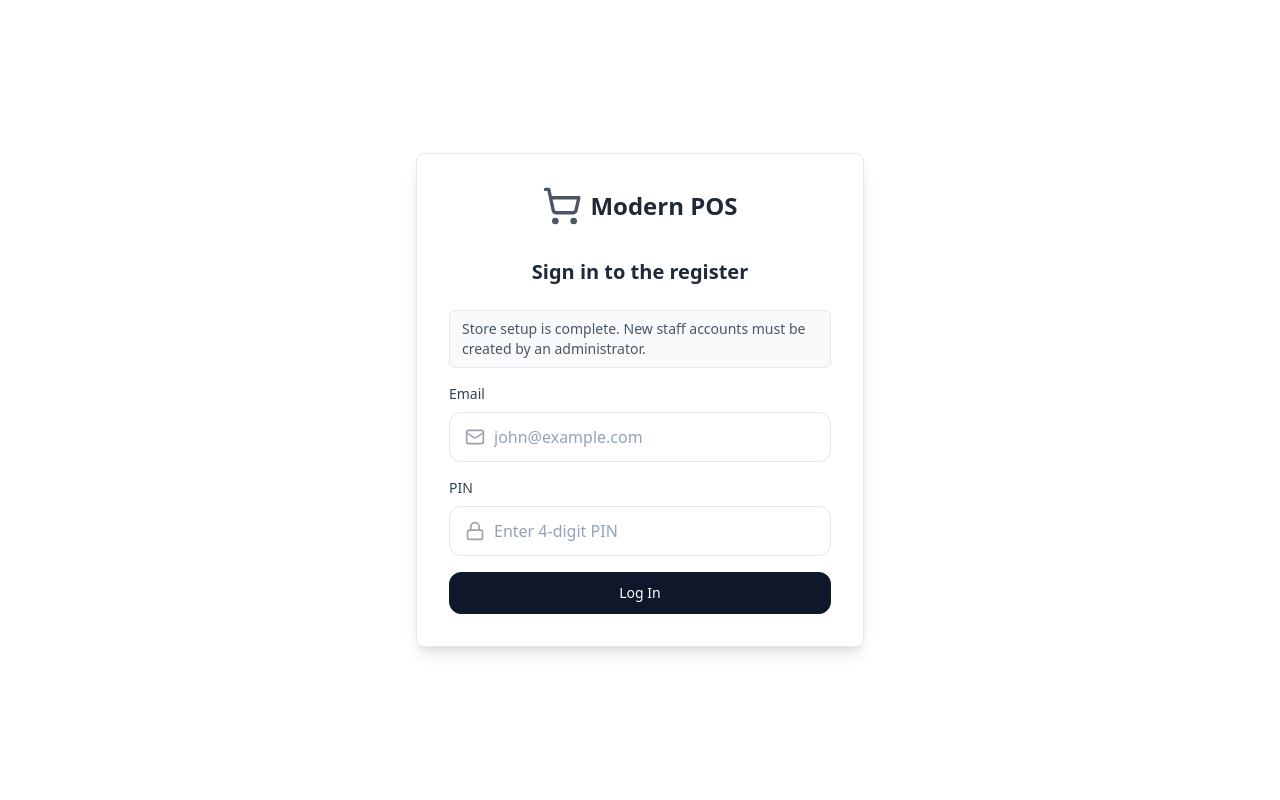
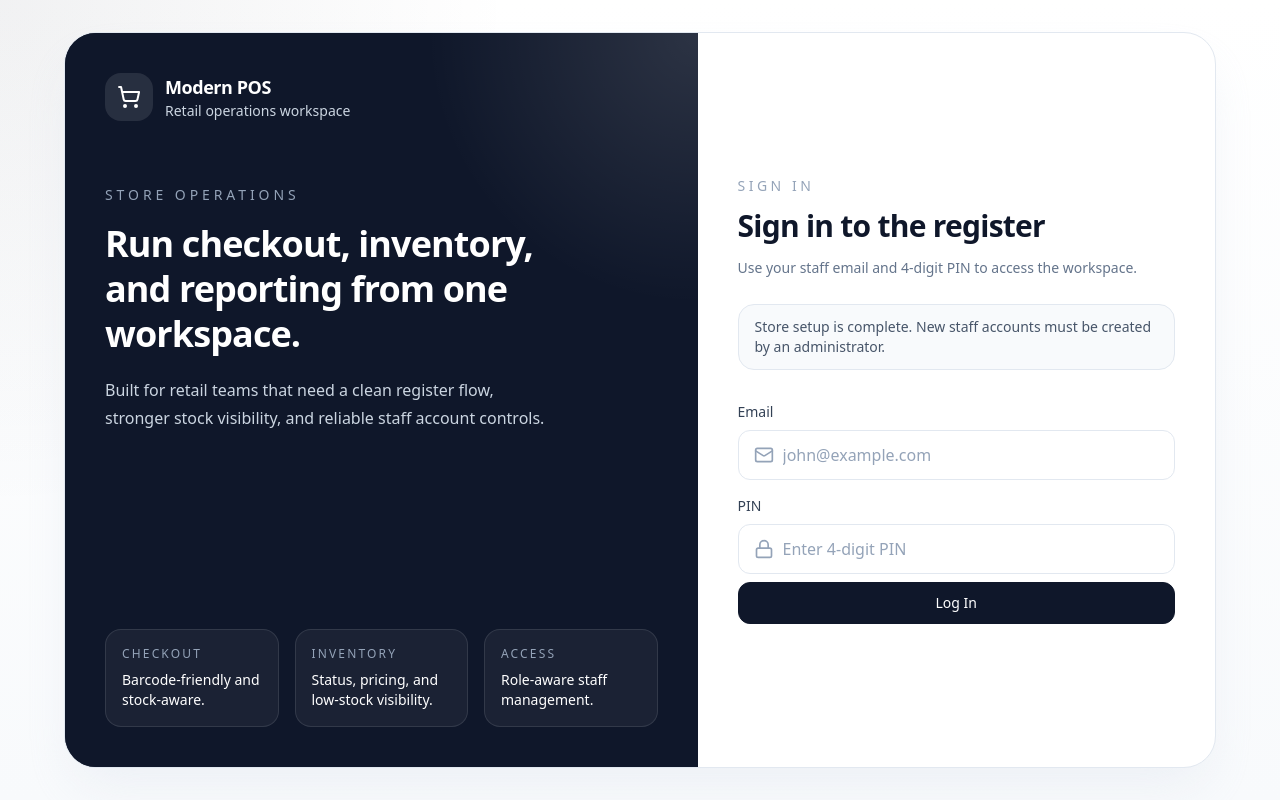
Before and after one commit to Malick2k3/POS-group-project, a React (Vite) app: page /login in a window 1280 px wide. Built offline with nearby package versions, Linux system fonts and the light colour scheme; no server answers.

Commit message:
feat(ui): elevate login and checkout experiences

```diff
--- a/src/components/pos/ProductList.tsx
+++ b/src/components/pos/ProductList.tsx
@@ -29,7 +29,7 @@ const ProductList: React.FC = () => {
 
   return (
     <div className="h-full flex flex-col">
-      <div className="flex flex-col md:flex-row items-center gap-3 mb-4">
+      <div className="mb-5 flex flex-col gap-3 md:flex-row md:items-center">
         <div className="relative flex-1 w-full">
           <Input
             type="text"
@@ -45,7 +45,7 @@ const ProductList: React.FC = () => {
           <select
             value={selectedCategory}
             onChange={(event) => setSelectedCategory(event.target.value)}
-            className="rounded-md border border-gray-300 py-2 pl-3 pr-10 text-sm bg-white text-gray-900"
+            className="rounded-xl border border-slate-200 bg-white px-4 py-3 text-sm text-slate-900 outline-none transition-colors focus:border-slate-400"
           >
             <option value="">All Categories</option>
             {categories.map((category) => (
@@ -70,13 +70,13 @@ const ProductList: React.FC = () => {
       </div>
 
       {filteredProducts.length === 0 ? (
-        <div className="flex-1 flex flex-col items-center justify-center p-8 text-gray-500">
+        <div className="flex-1 flex flex-col items-center justify-center rounded-[1.5rem] border border-dashed border-slate-200 bg-slate-50 p-8 text-slate-500">
           <Package size={48} className="mb-4 opacity-30" />
           <p className="text-center">No products found</p>
           <p className="text-center text-sm mt-2">Try a different search term or category</p>
         </div>
       ) : (
-        <div className="grid grid-cols-1 sm:grid-cols-2 md:grid-cols-3 lg:grid-cols-4 gap-4 overflow-y-auto">
+        <div className="grid grid-cols-1 gap-4 overflow-y-auto sm:grid-cols-2 xl:grid-cols-3 2xl:grid-cols-4">
           {filteredProducts.map((product) => (
             <ProductCard
               key={product.id}
--- a/src/pages/LoginPage.tsx
+++ b/src/pages/LoginPage.tsx
@@ -82,38 +82,97 @@ const LoginPage: React.FC = () => {
   };
 
   return (
-    <div className="min-h-screen flex items-center justify-center p-4 bg-white">
-      <div className="w-full max-w-md rounded-lg shadow-lg overflow-hidden bg-white border border-gray-200">
-        <div className="p-8">
-          <div className="flex items-center justify-center mb-8">
-            <ShoppingCart className="h-10 w-10 text-gray-600" />
-            <h1 className="text-2xl font-bold ml-2 text-gray-800">Modern POS</h1>
+    <div className="min-h-screen bg-[radial-gradient(circle_at_top_left,_rgba(15,23,42,0.06),_transparent_34%),linear-gradient(180deg,_#ffffff_0%,_#f8fafc_100%)] px-4 py-8">
+      <div className="mx-auto grid min-h-[calc(100vh-4rem)] w-full max-w-6xl items-stretch overflow-hidden rounded-[2rem] border border-slate-200 bg-white shadow-2xl shadow-slate-200/60 lg:grid-cols-[1.1fr_0.9fr]">
+        <div className="relative hidden overflow-hidden bg-slate-900 p-10 text-white lg:flex lg:flex-col lg:justify-between">
+          <div className="absolute inset-0 bg-[radial-gradient(circle_at_top_right,_rgba(255,255,255,0.12),_transparent_28%),linear-gradient(180deg,_rgba(15,23,42,0.96)_0%,_rgba(15,23,42,1)_100%)]" />
+          <div className="relative">
+            <div className="flex items-center gap-3">
+              <div className="flex h-12 w-12 items-center justify-center rounded-2xl bg-white/10">
+                <ShoppingCart className="h-6 w-6" />
+              </div>
+              <div>
+                <p className="text-lg font-semibold tracking-tight">Modern POS</p>
+                <p className="text-sm text-slate-300">Retail operations workspace</p>
+              </div>
             </div>
 
-          <h2 className="text-xl font-semibold mb-6 text-center text-gray-800">
-            {isRegistering ? 'Create the Store Admin Account' : 'Sign in to the register'}
+            <div className="mt-16 max-w-md">
+              <p className="text-sm font-medium uppercase tracking-[0.28em] text-slate-400">Store operations</p>
+              <h1 className="mt-4 text-4xl font-semibold leading-tight tracking-tight">
+                Run checkout, inventory, and reporting from one workspace.
+              </h1>
+              <p className="mt-5 text-base leading-7 text-slate-300">
+                Built for retail teams that need a clean register flow, stronger stock visibility, and reliable staff
+                account controls.
+              </p>
+            </div>
+          </div>
+
+          <div className="relative grid gap-4 sm:grid-cols-3">
+            <div className="rounded-2xl border border-white/10 bg-white/5 px-4 py-4">
+              <p className="text-xs uppercase tracking-[0.18em] text-slate-400">Checkout</p>
+              <p className="mt-2 text-sm text-white">Barcode-friendly and stock-aware.</p>
+            </div>
+            <div className="rounded-2xl border border-white/10 bg-white/5 px-4 py-4">
+              <p className="text-xs uppercase tracking-[0.18em] text-slate-400">Inventory</p>
+              <p className="mt-2 text-sm text-white">Status, pricing, and low-stock visibility.</p>
+            </div>
+            <div className="rounded-2xl border border-white/10 bg-white/5 px-4 py-4">
+              <p className="text-xs uppercase tracking-[0.18em] text-slate-400">Access</p>
+              <p className="mt-2 text-sm text-white">Role-aware staff management.</p>
+            </div>
+          </div>
+        </div>
+
+        <div className="flex items-center justify-center p-6 sm:p-10">
+          <div className="w-full max-w-md">
+            <div className="mb-8 lg:hidden">
+              <div className="flex items-center gap-3">
+                <div className="flex h-11 w-11 items-center justify-center rounded-2xl bg-slate-900 text-white">
+                  <ShoppingCart className="h-5 w-5" />
+                </div>
+                <div>
+                  <p className="text-lg font-semibold text-slate-900">Modern POS</p>
+                  <p className="text-sm text-slate-500">Retail operations workspace</p>
+                </div>
+              </div>
+            </div>
+
+            <div>
+              <p className="text-sm font-medium uppercase tracking-[0.25em] text-slate-400">
+                {isRegistering ? 'Initial setup' : 'Sign in'}
+              </p>
+              <h2 className="mt-3 text-3xl font-semibold tracking-tight text-slate-900">
+                {isRegistering ? 'Create the store admin account' : 'Sign in to the register'}
               </h2>
+              <p className="mt-3 text-sm leading-6 text-slate-500">
+                {isRegistering
+                  ? 'Set up the first account that will manage staff access, inventory, and reporting.'
+                  : 'Use your staff email and 4-digit PIN to access the workspace.'}
+              </p>
+            </div>
 
             {!isCheckingSetup && !registrationOpen && !isRegistering && (
-            <div className="mb-4 rounded-md border border-gray-200 bg-gray-50 px-3 py-2 text-sm text-gray-600">
+              <div className="mt-6 rounded-2xl border border-slate-200 bg-slate-50 px-4 py-3 text-sm text-slate-600">
                 Store setup is complete. New staff accounts must be created by an administrator.
               </div>
             )}
 
             {(error || authError) && (
-            <div className="mb-4 p-3 bg-red-50 border border-red-200 text-red-600 rounded-md text-sm">
+              <div className="mt-6 rounded-2xl border border-red-200 bg-red-50 px-4 py-3 text-sm text-red-700">
                 {error || authError}
               </div>
             )}
 
-          <form onSubmit={handleSubmit} className="space-y-4">
+            <form onSubmit={handleSubmit} className="mt-8 space-y-2">
               {isRegistering && (
                 <Input
                   label="Full Name"
                   name="name"
                   value={formData.name}
                   onChange={handleChange}
-                icon={<User className="h-5 w-5 text-gray-400" />}
+                  icon={<User className="h-5 w-5" />}
                   placeholder="John Doe"
                   required
                 />
@@ -125,7 +184,7 @@ const LoginPage: React.FC = () => {
                 name="email"
                 value={formData.email}
                 onChange={handleChange}
-              icon={<Mail className="h-5 w-5 text-gray-400" />}
+                icon={<Mail className="h-5 w-5" />}
                 placeholder="john@example.com"
                 required
               />
@@ -136,7 +195,7 @@ const LoginPage: React.FC = () => {
                 name="pin"
                 value={formData.pin}
                 onChange={handleChange}
-              icon={<Lock className="h-5 w-5 text-gray-400" />}
+                icon={<Lock className="h-5 w-5" />}
                 placeholder="Enter 4-digit PIN"
                 maxLength={4}
                 required
@@ -149,19 +208,14 @@ const LoginPage: React.FC = () => {
                   name="confirmPin"
                   value={formData.confirmPin}
                   onChange={handleChange}
-                icon={<Lock className="h-5 w-5 text-gray-400" />}
+                  icon={<Lock className="h-5 w-5" />}
                   placeholder="Confirm 4-digit PIN"
                   maxLength={4}
                   required
                 />
               )}
 
-            <Button
-              type="submit"
-              variant="primary"
-              className="w-full bg-gray-800 hover:bg-gray-700"
-              disabled={isLoading}
-            >
+              <Button type="submit" variant="primary" className="mt-4 w-full" disabled={isLoading}>
                 {isLoading ? 'Working...' : isRegistering ? 'Create Store Account' : 'Log In'}
               </Button>
             </form>
@@ -174,7 +228,7 @@ const LoginPage: React.FC = () => {
                     setError('');
                     setFormData({ name: '', email: '', pin: '', confirmPin: '' });
                   }}
-                className="text-sm text-gray-600 hover:text-gray-800"
+                  className="text-sm font-medium text-slate-600 transition-colors hover:text-slate-900"
                 >
                   {isRegistering ? 'Already have an account? Log in' : 'Set up the first store account'}
                 </button>
@@ -183,6 +237,7 @@ const LoginPage: React.FC = () => {
           </div>
         </div>
       </div>
+    </div>
   );
 };
 
```
Also changed, not shown: src/components/pos/ProductCard.tsx (+22 -15 lines), src/pages/POSPage.tsx (+29 -13 lines). Lines whose indentation alone changed are shown as unchanged.
